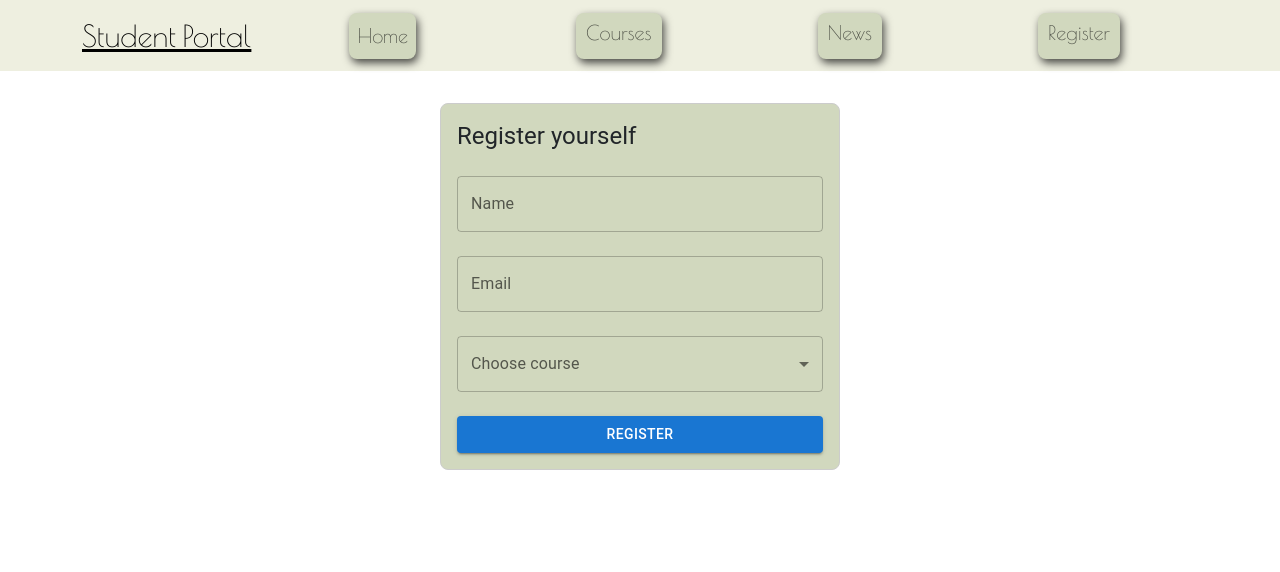
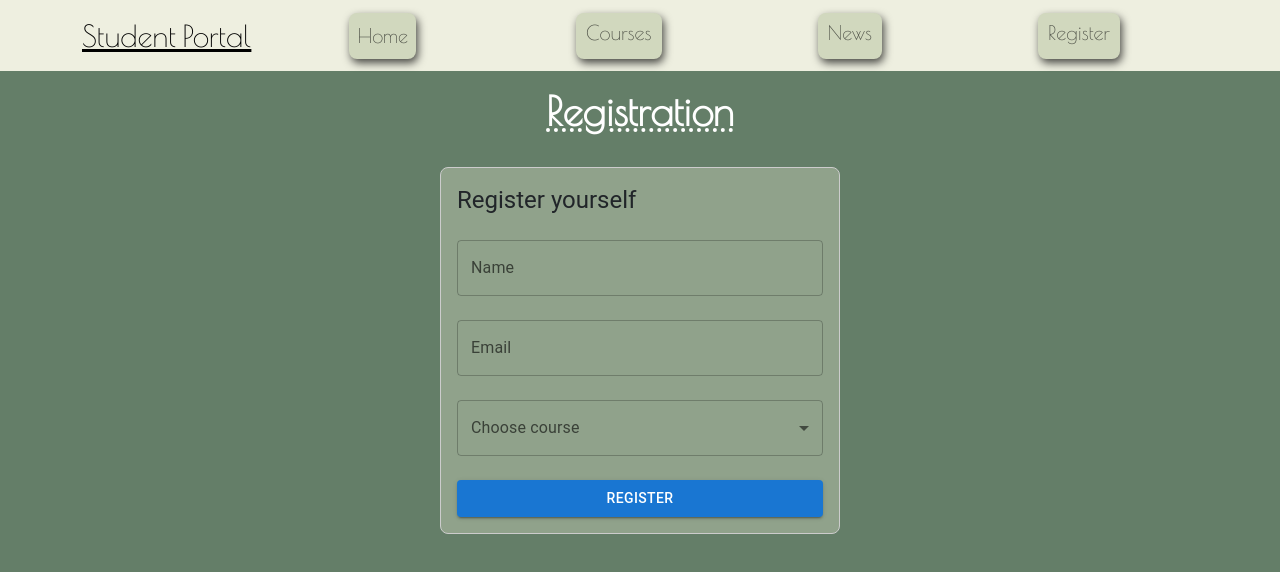
Before and after one commit to idasoderlund/student-portal, a React (Vite) app: page /register in a window 1280 px wide. Shown: the top 572 px of the page. Built offline with nearby package versions, Linux system fonts and the light colour scheme; a web font is replaced by a local one.

Commit message:
added css to h2 in courses, news and registration and changed jsx to show h2

```diff
--- a/src/index.css
+++ b/src/index.css
@@ -1,69 +1,3 @@
-/*:root {
-  font-family: system-ui, Avenir, Helvetica, Arial, sans-serif;
-  line-height: 1.5;
-  font-weight: 400;
-
-  color-scheme: light dark;
-  color: rgba(255, 255, 255, 0.87);
-  background-color: #5c8374;
-
-  font-synthesis: none;
-  text-rendering: optimizeLegibility;
-  -webkit-font-smoothing: antialiased;
-  -moz-osx-font-smoothing: grayscale;
-}*/
-/*
-a {
-  font-weight: 500;
-  color: #646cff;
-  text-decoration: inherit;
+:root {
+  --bs-body-bg: #647e68 !important;
 }
-a:hover {
-  color: #535bf2;
-}
-*/
-/*body {
-  background-color: #5c8374;
-}*/
-/*
-h1 {
-  font-size: 3.2em;
-  line-height: 1.1;
-}
-
-button {
-  border-radius: 8px;
-  border: 1px solid transparent;
-  padding: 0.6em 1.2em;
-  font-size: 1em;
-  font-weight: 500;
-  font-family: inherit;
-  background-color: #1a1a1a;
-  cursor: pointer;
-  transition: border-color 0.25s;
-}
-button:hover {
-  border-color: #646cff;
-}
-button:focus,
-button:focus-visible {
-  outline: 4px auto -webkit-focus-ring-color;
-}
-
-@media (prefers-color-scheme: light) {
-  :root {
-    color: #213547;
-    background-color: #ffffff;
-  }
-  a:hover {
-    color: #747bff;
-  }
-  button {
-    background-color: #f9f9f9;
-  }
-}
-*/
-body {
-  background-color: yellow;
-  color: black;
-}
--- a/src/pages/Courses.jsx
+++ b/src/pages/Courses.jsx
@@ -15,6 +15,7 @@ function Courses() {
           justifyContent: "center",
           textAlign: "center",
           textDecoration: "underline dotted",
+          color: "#fff",
         }}
       >
         {" "}
--- a/src/pages/Home.jsx
+++ b/src/pages/Home.jsx
@@ -1,8 +1,16 @@
 function Home() {
   return (
     <div className="text-center">
-      <h1>Welcome to Student Portal!</h1>
-      <p>
+      <h1 style={{ color: "#fff", fontFamily: "'Poiret One', sans-serif" }}>
+        Welcome to Student Portal!
+      </h1>
+      <p
+        style={{
+          color: "#fff",
+          fontFamily: "'Poiret One', sans-serif",
+          fontSize: 30,
+        }}
+      >
         Find information about courses, read news and register yourself for
         starting courses!
       </p>
--- a/src/pages/News.jsx
+++ b/src/pages/News.jsx
@@ -1,5 +1,8 @@
+import React from "react";
 import { news } from "../data/news";
 import NewsPost from "../components/NewsPost";
+import "../src/index.css";
+import "../src/app.css";
 
 function News() {
   return (
@@ -13,9 +16,9 @@ function News() {
           justifyContent: "center",
           textAlign: "center",
           textDecoration: "underline dotted",
+          color: "#fff",
         }}
       >
-        {" "}
         News
       </h2>
       {news.map((post) => (
--- a/src/pages/Register.jsx
+++ b/src/pages/Register.jsx
@@ -22,6 +22,21 @@ function Register() {
   };
 
   return (
+    <>
+      <h2
+        style={{
+          fontFamily: "'Poiret One', sans-serif",
+          fontSize: "40px",
+          fontWeight: "900",
+          display: "flex",
+          justifyContent: "center",
+          textAlign: "center",
+          textDecoration: "underline dotted",
+          color: "#fff",
+        }}
+      >
+        Registration
+      </h2>
       <Box
         sx={{
           maxWidth: 400,
@@ -30,7 +45,7 @@ function Register() {
           p: 2,
           border: "1px solid #ccc",
           borderRadius: 2,
-        backgroundColor: "#D1D8BE",
+          backgroundColor: "rgba(209, 216, 190, 0.4)",
         }}
       >
         <Typography variant="h5" gutterBottom>
@@ -74,6 +89,7 @@ function Register() {
           Register
         </Button>
       </Box>
+    </>
   );
 }
 export default Register;
```
Also changed, not shown: src/App.css (+0 -43 lines). Lines whose indentation alone changed are shown as unchanged.
